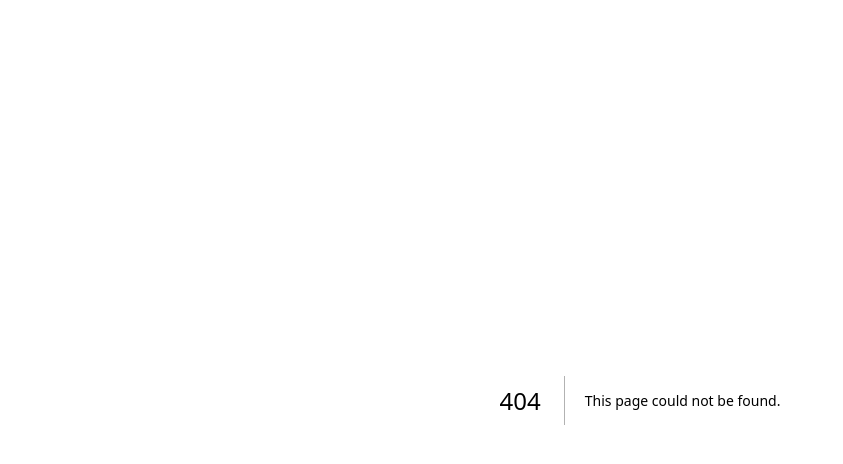
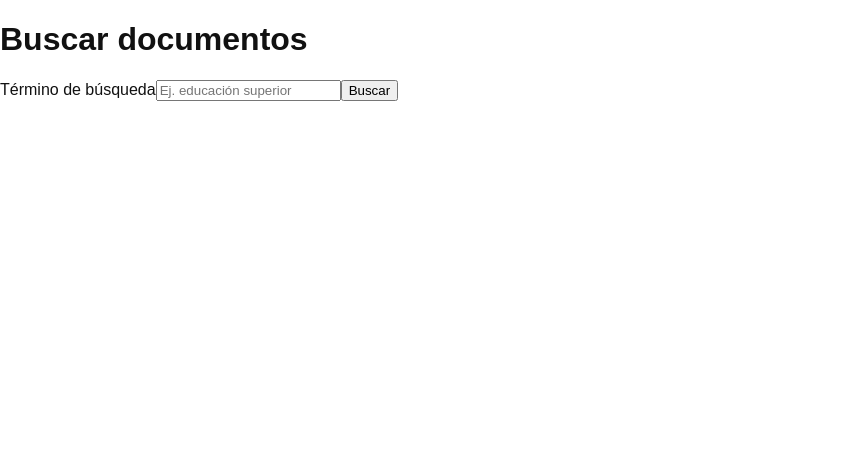
Before and after one commit to eduhamuy/eduhamuy-web, a Next.js app: page /buscar in a window 1280 px wide. Before the commit this address had no page. Shown: the top 464 px of the page, without its empty margins (0-843 px from the left). Built offline with nearby package versions, Linux system fonts and the light colour scheme.

Commit message:
feat: connect web search to AI service (#18)

```diff
--- /dev/null
+++ b/src/app/api/search/route.ts
@@ -0,0 +1,46 @@
+import { NextRequest, NextResponse } from 'next/server';
+
+export const dynamic = 'force-dynamic';
+
+const SEARCH_TIMEOUT_MS = 5000;
+
+function jsonError(detail: string, status: number) {
+  return NextResponse.json({ detail }, { status });
+}
+
+export async function GET(request: NextRequest) {
+  const query = request.nextUrl.searchParams.get('q')?.trim() ?? '';
+  if (!query) return jsonError('Query parameter "q" is required', 400);
+
+  const rawLimit = request.nextUrl.searchParams.get('limit') ?? '5';
+  const limit = Number.parseInt(rawLimit, 10);
+  if (!Number.isInteger(limit) || limit < 1 || limit > 50) {
+    return jsonError('Limit must be an integer between 1 and 50', 400);
+  }
+
+  const apiUrl = process.env.AI_API_URL?.trim();
+  if (!apiUrl) return jsonError('AI search is not configured', 503);
+
+  let target: URL;
+  try {
+    target = new URL('/search', apiUrl.endsWith('/') ? apiUrl : `${apiUrl}/`);
+  } catch {
+    return jsonError('AI search configuration is invalid', 503);
+  }
+
+  target.searchParams.set('q', query);
+  target.searchParams.set('limit', String(limit));
+
+  try {
+    const response = await fetch(target, {
+      cache: 'no-store',
+      redirect: 'error',
+      signal: AbortSignal.timeout(SEARCH_TIMEOUT_MS),
+    });
+    const body = await response.json().catch(() => ({ detail: 'Invalid AI response' }));
+
+    return NextResponse.json(body, { status: response.status });
+  } catch {
+    return jsonError('AI search service is unavailable', 502);
+  }
+}
--- /dev/null
+++ b/src/app/buscar/page.tsx
@@ -0,0 +1,84 @@
+'use client';
+
+import { FormEvent, useState } from 'react';
+
+type SearchResult = {
+  document_title: string;
+  document_path: string;
+  similarity_score: number;
+};
+
+type SearchResponse = {
+  results?: SearchResult[];
+  detail?: string;
+};
+
+export default function SearchPage() {
+  const [query, setQuery] = useState('');
+  const [results, setResults] = useState<SearchResult[]>([]);
+  const [error, setError] = useState('');
+  const [loading, setLoading] = useState(false);
+
+  async function handleSubmit(event: FormEvent<HTMLFormElement>) {
+    event.preventDefault();
+    const value = query.trim();
+    if (!value) return;
+
+    setLoading(true);
+    setError('');
+    setResults([]);
+
+    try {
+      const response = await fetch(`/api/search?q=${encodeURIComponent(value)}&limit=5`, {
+        cache: 'no-store',
+      });
+      const body = (await response.json()) as SearchResponse;
+
+      if (!response.ok) {
+        setError(body.detail ?? 'No se pudo realizar la búsqueda.');
+      } else {
+        setResults(body.results ?? []);
+      }
+    } catch {
+      setError('No se pudo conectar con el servicio de búsqueda.');
+    } finally {
+      setLoading(false);
+    }
+  }
+
+  return (
+    <main>
+      <h1>Buscar documentos</h1>
+      <form onSubmit={handleSubmit}>
+        <label htmlFor="search-query">Término de búsqueda</label>
+        <input
+          id="search-query"
+          type="search"
+          value={query}
+          onChange={(event) => setQuery(event.target.value)}
+          placeholder="Ej. educación superior"
+          required
+        />
+        <button type="submit" disabled={loading}>
+          {loading ? 'Buscando...' : 'Buscar'}
+        </button>
+      </form>
+
+      {error && <p role="alert">{error}</p>}
+      {!loading && !error && query.trim() && results.length === 0 && <p>No se encontraron resultados.</p>}
+
+      {results.length > 0 && (
+        <ol>
+          {results.map((result) => (
+            <li key={result.document_path}>
+              <strong>{result.document_title}</strong>
+              <span> — similitud: {result.similarity_score.toFixed(4)}</span>
+              <br />
+              <small>{result.document_path}</small>
+            </li>
+          ))}
+        </ol>
+      )}
+    </main>
+  );
+}
--- a/src/app/page.tsx
+++ b/src/app/page.tsx
@@ -35,6 +35,12 @@ export default async function HomePage() {
         </p>
       )}
 
+      {process.env.AI_API_URL && (
+        <p>
+          <Link href="/buscar">Buscar documentos</Link>
+        </p>
+      )}
+
       {showNewHome && (
         <section>
           <h2>Nueva experiencia de EduHamuy</h2>
```
